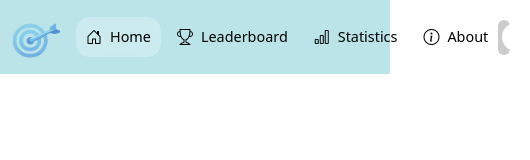
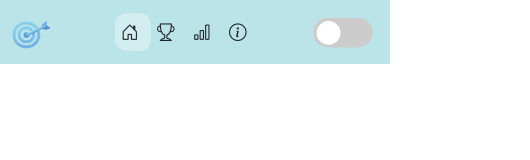
Before and after one commit to mishkatnaveed14/number-guessing-game, a plain HTML site: page index.html in a window 390 px wide. Shown: the whole page, 530 px wide, since content can reach past the window. Drawn offline with nearby package versions, Linux system fonts and the light colour scheme.

Commit message:
working...

```diff
--- a/index.html
+++ b/index.html
@@ -23,9 +23,9 @@
 
 
             <div class="navbar-links">
-                <ul class="navbar-nav mx-auto gap-3">
+                <!--  <ul class="navbar-nav mx-auto gap-3">
 
-                    <li class="nav-item">
+                     <li class="nav-item">
                         <a class="nav-link nav-active" href="#">
                             <i class="bi bi-house-door"></i>
                             Home
@@ -53,7 +53,29 @@
                         </a>
                     </li>
 
-                </ul>
+                </ul> -->
+
+                <a class="nav-link nav-active" href="#">
+                    <i class="bi bi-house-door"></i>
+                    <span>Home</span>
+                </a>
+
+                <a class="nav-link custom-nav" href="#">
+                    <i class="bi bi-trophy"></i>
+                    <span>Leaderboard</span>
+                </a>
+
+                <a class="nav-link custom-nav" href="#">
+                    <i class="bi bi-bar-chart"></i>
+                    <span>Statistics</span>
+                </a>
+
+                <a class="nav-link custom-nav" href="#">
+                    <i class="bi bi-info-circle"></i>
+                    <span>About</span>
+                </a>
+
+
             </div>
             <!-- mode button  -->
             <button id="theme_btn">
--- a/responsive.css
+++ b/responsive.css
@@ -1,25 +1,73 @@
-@media (max-width: 768px) {
+@media (max-width: 992px){
 
-    .navbar .container-fluid {
-        flex-wrap: nowrap;
+    .navbar-brand span{
+        display:none;
     }
 
-    .navbar-brand span {
-        display: none; /* optional */
+    .navbar-nav{
+        gap:8px;
     }
 
-    .navbar-nav {
-        flex-direction: row !important;
-        gap: 6px !important;
-        flex-wrap: nowrap;
+    .nav-link{
+        padding:10px 12px !important;
+        font-size:.9rem;
+    }
+}
+
+/* ---------- Mobile ---------- */
+
+@media (max-width: 768px){
+
+    .custom-navbar .container-fluid{
+        display:grid;
+        grid-template-columns:auto 1fr auto;
+        gap:10px;
     }
 
-    .nav-link {
-        padding: 8px 10px !important;
-        font-size: 0.9rem;
+    .navbar-nav{
+        justify-content:center;
+        width:100%;
+        gap:6px;
     }
 
-    .nav-link i {
-        font-size: 1rem;
+    .nav-link{
+        padding:8px !important;
+        min-width:42px;
+        min-height:42px;
+        justify-content:center;
+        border-radius:12px;
+    }
+
+    .nav-link span{
+        display:none;
+    }
+
+    .nav-link i{
+        margin:0;
+        font-size:1.1rem;
     }
 }
+
+/* ---------- Small Mobile ---------- */
+
+@media (max-width: 480px){
+
+    .navbar-brand img{
+        width:38px;
+        height:38px;
+    }
+
+    .navbar-nav{
+        gap:3px;
+    }
+
+    .nav-link{
+        min-width:36px;
+        min-height:36px;
+        padding:6px !important;
+    }
+
+    #theme_btn{
+        transform:scale(.85);
+    }
+}
--- a/style.css
+++ b/style.css
@@ -21,19 +21,6 @@
     justify-content: center;
     flex: 1;
 }
-.custom-nav,
-.nav-active {
-    display: flex;
-    align-items: center;
-    gap: 8px;
-    color: #000;
-    font-size: 1.1rem;
-    font-weight: 500;
-    padding: 12px 18px !important;
-    border-radius: 14px;
-    transition: 0.3s ease;
-}
-
 .nav-active {
     background: rgba(255, 255, 255, 0.25);
     backdrop-filter: blur(10px);
@@ -48,7 +35,37 @@
 .nav-active i {
     font-size: 1.2rem;
 }
+.custom-navbar {
+    background: var(--Light-Background);
+    padding: 12px 20px;
+}
 
+.custom-navbar .container-fluid{
+    display:flex;
+    align-items:center;
+    justify-content:space-between;
+    gap:20px;
+}
+
+.nav-wrapper{
+    flex:1;
+    display:flex;
+    justify-content:center;
+}
+
+.navbar-nav{
+    display:flex;
+    flex-direction:row !important;
+    align-items:center;
+    gap:12px;
+    flex-wrap:nowrap;
+}
+
+
+.nav-active{
+    background:rgba(255,255,255,.35);
+    backdrop-filter:blur(10px);
+}
 /* -----mode toggle---------- */
 .dark_mode {
     background-color: black;
```
